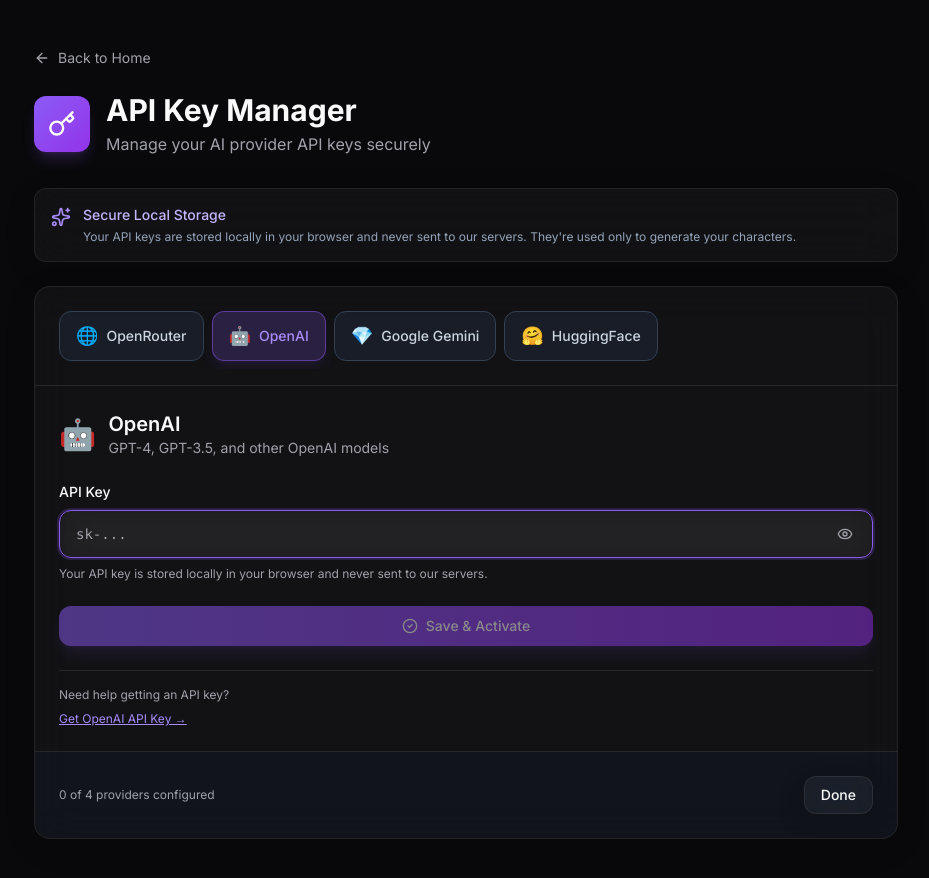
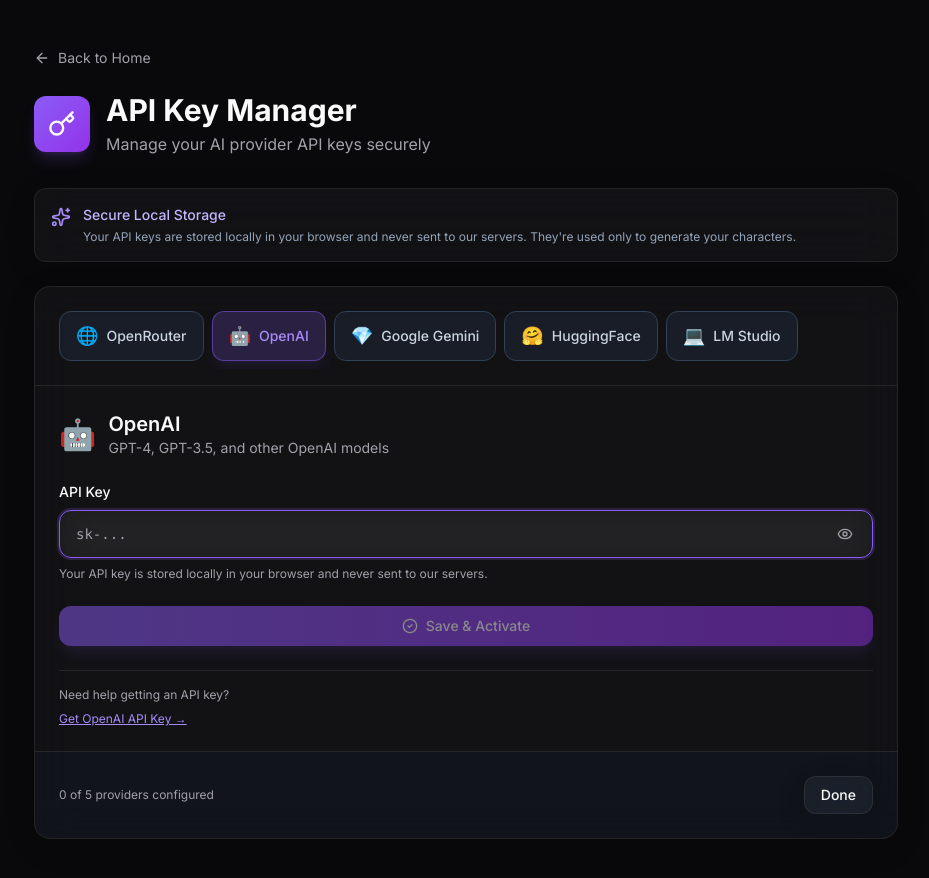
Before and after one commit to shubhamshk/BuildMyBot, a Next.js app: page /api-keys in a window 1280 px wide. Shown: the top 878 px of the page, without its empty margins (174-1103 px from the left). Built offline with nearby package versions, Linux system fonts and the light colour scheme.

Commit message:
done with xe3 error

```diff
--- a/app/api-keys/page.tsx
+++ b/app/api-keys/page.tsx
@@ -43,13 +43,13 @@
     description: "Open-source models from HuggingFace",
     icon: "🤗",
   },
-  // {
-  //   value: "lmstudio",
-  //   label: "LM Studio",
-  //   placeholder: "lm-studio-...",
-  //   description: "Local LM Studio models running on your machine",
-  //   icon: "💻",
-  // },
+  {
+    value: "lmstudio",
+    label: "LM Studio",
+    placeholder: "lm-studio-...",
+    description: "Local LM Studio models running on your machine",
+    icon: "💻",
+  },
 ];
 
 export default function APIKeysPage() {
```
